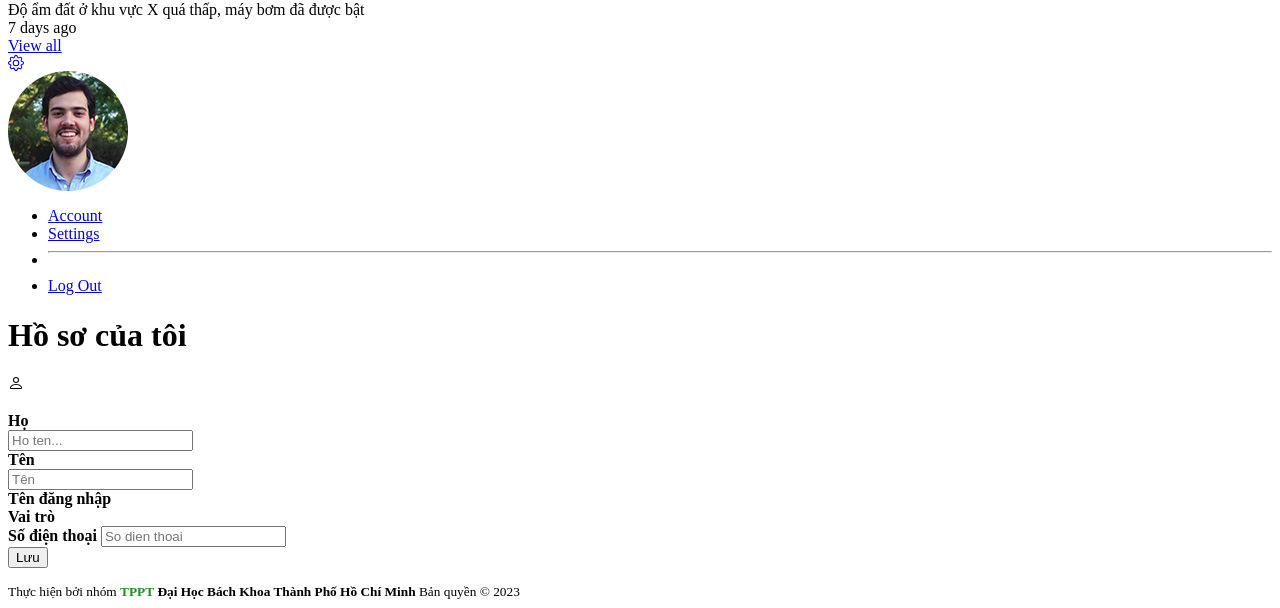
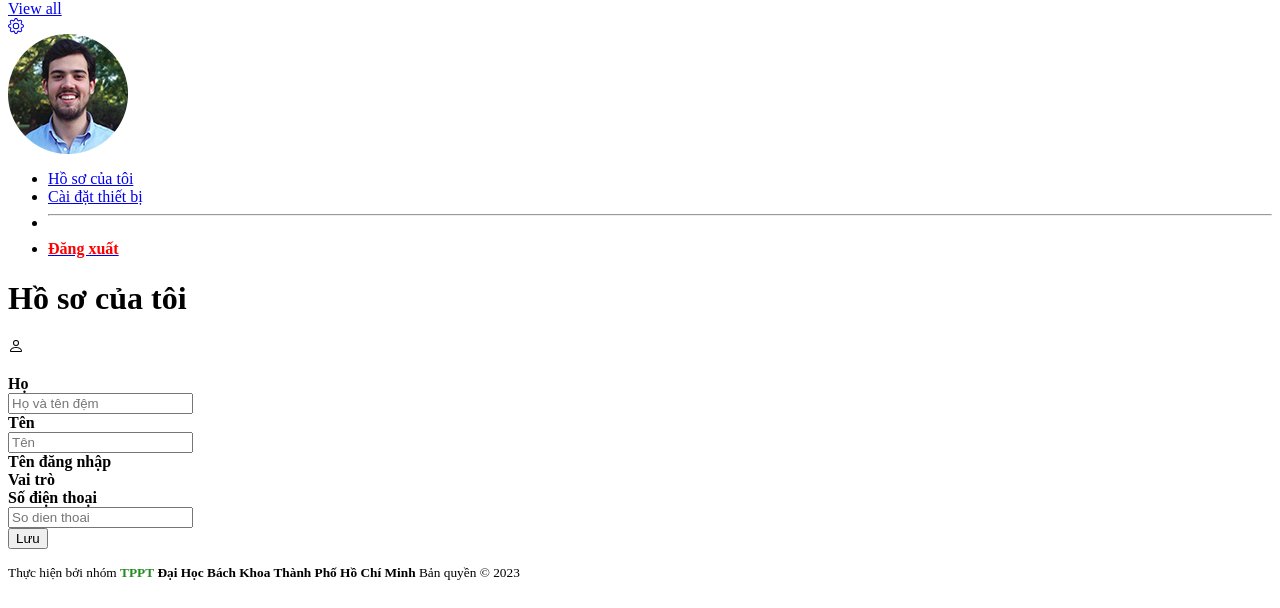
Before and after one commit to thuanbkk20/DADN-TomatoIOT, a PHP site: template app/views/profile/info.php in a window 1280 px wide. Shown: the part 2310-2918 px from the top of the page. After the commit the page ends 2890 px from the top, so only its background shows below. Run offline with PHP 8.4, Linux system fonts and the light colour scheme; the template is opened without the code that fills it, so the values that code supplies are empty; some libraries are stand-ins or nearby versions.

Commit message:
update ui

```diff
--- a/app/views/blocks/header.php
+++ b/app/views/blocks/header.php
@@ -13,12 +13,6 @@
 		            <div class="search-mobile-trigger d-sm-none col">
 			            <i class="search-mobile-trigger-icon fas fa-search"></i>
 			        </div><!--//col-->
-		            <div class="app-search-box col">
-		                <form class="app-search-form">
-							<input type="text" placeholder="Tìm kiếm" name="search" class="form-control search-input">
-							<button type="submit" class="btn search-btn btn-primary" value="Search"><i class="fas fa-search"></i></button>
-				        </form>
-		            </div><!--//app-search-box-->
 
 		            <div class="app-utilities col-auto">
 			            <div class="app-utility-item app-notifications-dropdown dropdown">
@@ -114,10 +108,10 @@
 			            <div class="app-utility-item app-user-dropdown dropdown">
 				            <a class="dropdown-toggle" id="user-dropdown-toggle" data-bs-toggle="dropdown" href="#" role="button" aria-expanded="false"><img src=<?php echo _WEB_ROOT."/public/assets/images/user.png";?> alt="user profile"></a>
 				            <ul class="dropdown-menu" aria-labelledby="user-dropdown-toggle">
-								<li><a class="dropdown-item" href=<?php echo _WEB_ROOT.'/profile';?>>Account</a></li>
-								<li><a class="dropdown-item" href="settings.html">Settings</a></li>
+								<li><a class="dropdown-item" href=<?php echo _WEB_ROOT.'/profile';?>>Hồ sơ của tôi</a></li>
+								<li><a class="dropdown-item" href=<?php echo _WEB_ROOT."/admin/setting";?>>Cài đặt thiết bị</a></li>
 								<li><hr class="dropdown-divider"></li>
-								<li><a class="dropdown-item" href=<?php echo _WEB_ROOT."/site/logout";?>>Log Out</a></li>
+								<li><a class="dropdown-item" href=<?php echo _WEB_ROOT."/site/logout";?>><strong style="color: red">Đăng xuất</strong></a></li>
 							</ul>
 			            </div><!--//app-user-dropdown-->
 		            </div><!--//app-utilities-->
--- a/app/views/dashboard/dashboard.php
+++ b/app/views/dashboard/dashboard.php
@@ -56,7 +56,7 @@
                                 ?>
                                 <span id='tempLastData' <?php if($flag==1) echo "style='font-weight:bold;color:red'";
                                     else if($flag==2) echo "style='font-weight:bold;color:blue'";
-                                ?>><?php echo $tempLastData; ?>%</span>
+                                ?>><?php echo $tempLastData; ?>&deg;C</span>
                             </div>
 
                             <div id='tempLastUpdate' class="stats-meta text-success">
@@ -78,7 +78,7 @@
                                 ?>
                                 <span id='lightLastData' <?php if($flag==1) echo "style='font-weight:bold;color:red'";
                                     else if($flag==2) echo "style='font-weight:bold;color:blue'";
-                                ?>><?php echo $lightLastData; ?>%</span>
+                                ?>><?php echo $lightLastData; ?> Lux</span>
                             </div>
                             <div id='lightLastUpdate' class="stats-meta text-success">
                                 <?php echo $lightLastUpdate; ?>
--- a/app/views/profile/info.php
+++ b/app/views/profile/info.php
@@ -4,7 +4,12 @@
             <div class="container-xl" action="<?php echo _WEB_ROOT; ?>/profile">
                 <h1 class="app-page-title">Hồ sơ của tôi</h1>
                 <div class="row gy-4">
-                    <div class="col-12 col-lg-8">
+                    <div class="col-12 col-lg-2">
+                        <div class="app-card app-card-account shadow-sm d-flex flex-column align-items-start">
+                        <?php echo "<img style='position:absolute;width:100%;height:100%;left:0;top:0;z-index:10;' src='"._ROOT."/public/assets/images/background/background-tomato-3.jpg'>";?>
+                        </div><!--//app-card-->
+                    </div>
+                    <div class="col-12 col-lg-6">
                         <div class="app-card app-card-account shadow-sm d-flex flex-column align-items-start">
                             <div class="app-card-header p-3 border-bottom-0">
                                 <div class="row align-items-center gx-3">
@@ -25,55 +30,66 @@
                                 <div class="item border-bottom py-3">
                                     <div class="row justify-content-between align-items-center">
                                         <div class="col-auto">
+                                            <!-- add lastname -->
                                             <div class="item-label"><strong>Họ</strong></div>
-                                            <input type="text" name="last_name" placeholder="Ho ten..."
+                                        </div><!--//col-->
+                                        <div class="col text-middle">
+                                            <input type="text" name="last_name" placeholder="Họ và tên đệm"
                                             value="<?php echo empty($old['last_name'])?$user['last_name']:$old['last_name'];?>"></br>
                                             <span style="color: red">
                                                 <?php echo (empty($errors['last_name'])?false:$errors['last_name']); ?>
                                             </span>
-                                        </div><!--//col-->
+                                        </div>
                                     </div><!--//row-->
                                 </div><!--//item-->
                                 <div class="item border-bottom py-3">
                                     <div class="row justify-content-between align-items-center">
                                         <div class="col-auto">
+                                            <!-- add firstname -->
                                             <div class="item-label"><strong>Tên</strong></div>
+                                        </div><!--//col-->
+                                        <div class="col text-middle">
                                             <input type="text" name="first_name" placeholder="Tên"
                                             value="<?php echo empty($old['first_name'])?$user['first_name']:$old['first_name'];?>"></br>
                                             <span style="color: red">
                                                 <?php echo empty($errors['first_name'])?false:$errors['first_name']; ?>
                                             </span>
-                                        </div><!--//col-->
+                                        </div>
                                     </div><!--//row-->
                                 </div><!--//item-->
                                 <div class="item border-bottom py-3">
                                     <div class="row justify-content-between align-items-center">
                                         <div class="col-auto">
-                                            <div class="item-label mb-2"><strong>Tên đăng nhập</strong></div>
-                                            <!-- THÊM TÊN ĐĂNG NHẬP DÔ ĐÂY -->
+                                            <div class="item-label"><strong>Tên đăng nhập</strong></div>
+                                        </div><!--//col-->
+                                        <div class="col text-middle">
                                             <?php echo $user['username'];?>
-                                        </div><!--//col-->
+                                        </div>
                                     </div><!--//row-->
                                 </div><!--//item-->
                                 <div class="item border-bottom py-3">
                                     <div class="row justify-content-between align-items-center">
                                         <div class="col-auto">
                                             <div class="item-label"><strong>Vai trò</strong></div>
+                                        </div><!--//col-->
+                                        <div class="col text-middle">
                                             <?php echo $user['role'];?>
-                                        </div><!--//col-->
+                                        </div>
                                     </div><!--//row-->
                                 </div><!--//item-->
                                 <div class="item border-bottom py-3">
                                     <div class="row justify-content-between align-items-center">
                                         <div class="col-auto">
-                                            <div class="item-label"><strong>Số điện thoại</strong>
+                                            <div class="item-label"><strong>Số điện thoại</strong></div>
+                                        </div><!--//col-->
+
+                                        <div class="col text-middle">
                                             <input type="number" name="phone_number" placeholder="So dien thoai"
                                             value="<?php echo empty($old['phone_number'])?$user['phone_number']:$old['phone_number'];?>"></br>
                                             <span style="color: red">
                                                 <?php echo (empty($errors['phone_number'])?false:$errors['phone_number']); ?>
                                             </span>
                                         </div>
-                                        </div><!--//col-->
                                     </div><!--//row-->
                                 </div><!--//item-->
                             </div><!--//app-card-body-->
```
Also changed, not shown: public/assets/images/background/background-tomato-1.jpg, public/assets/images/background/background-tomato-3.jpg (added), public/assets/json/envIndex.json. Lines whose indentation alone changed are shown as unchanged.
